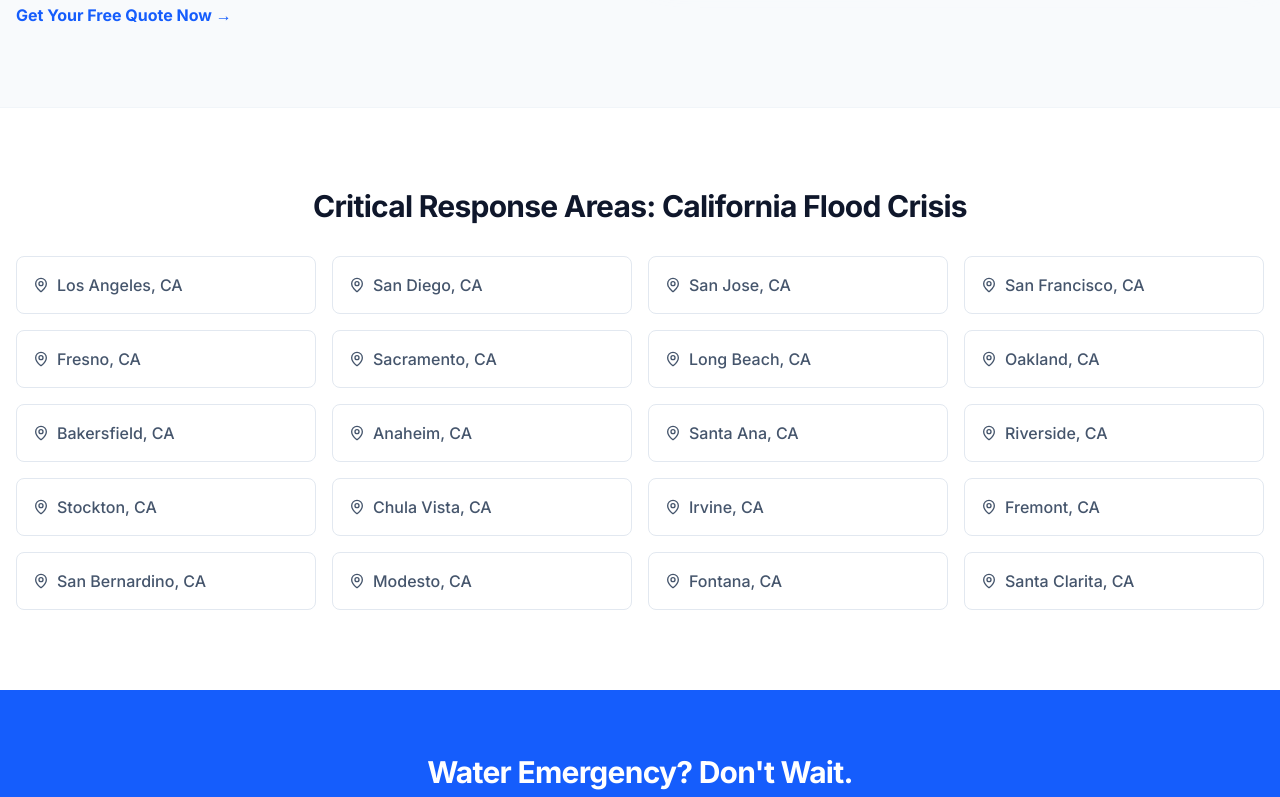
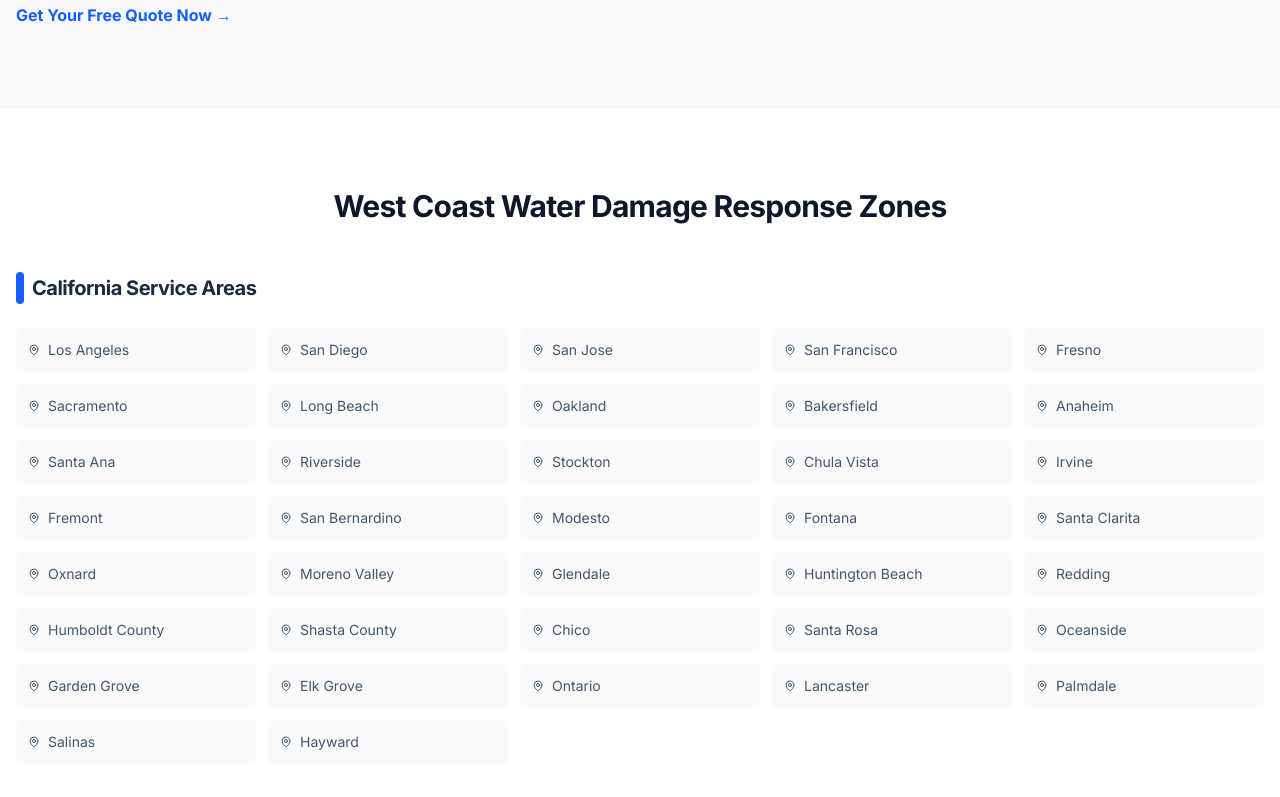
Before and after one commit to widescopeindustries/awaterdamagerestorationnearme, a Next.js app: page / in a window 1280 px wide. Shown: the part 2000-2797 px from the top of the page. Built offline with nearby package versions, Linux system fonts and the light colour scheme.

Commit message:
Expand to full West Coast coverage (CA, OR, WA) with dynamic content

```diff
--- a/package.json
+++ b/package.json
@@ -6,10 +6,12 @@
     "dev": "next dev",
     "build": "next build",
     "start": "next start",
-    "lint": "eslint"
+    "lint": "eslint",
+    "index-pages": "tsx scripts/index-urls.ts"
   },
   "dependencies": {
     "clsx": "^2.1.1",
+    "googleapis": "^169.0.0",
     "lucide-react": "^0.562.0",
     "next": "16.1.1",
     "react": "19.2.3",
@@ -24,6 +26,7 @@
     "eslint": "^9",
     "eslint-config-next": "16.1.1",
     "tailwindcss": "^4",
+    "tsx": "^4.21.0",
     "typescript": "^5"
   }
 }
--- a/src/app/locations/[city]/page.tsx
+++ b/src/app/locations/[city]/page.tsx
@@ -33,8 +33,37 @@ export async function generateMetadata({ params }: Props): Promise<Metadata> {
     };
 }
 
+
+// Helper: Get state-specific content
+function getStateInfo(citySlug: string) {
+    if (citySlug.endsWith("-wa")) {
+        return {
+            region: "Washington",
+            alert: "Storm & Flood Recovery Teams",
+            climate: "While the Pacific Northwest is known for rain, sudden storms and basement flooding require expert attention. We specialize in sump pump failures and heavy rain saturation.",
+            common_issues: ["Basement flooding from heavy rains", "Sump pump failures", "Mold growth from moisture", "Storm drain backups"]
+        };
+    } else if (citySlug.endsWith("-or")) {
+        return {
+            region: "Oregon",
+            alert: "Valley Flood Response",
+            climate: "Oregon's seasonal rainfall can overwhelm drainage systems. We provide specialized drying for crawl spaces and basements common in the region.",
+            common_issues: ["Crawl space water damage", "River flooding response", "Roof leaks from moss/debris", "Groundwater saturation"]
+        };
+    } else {
+        // Default to CA
+        return {
+            region: "California",
+            alert: "Emergency Response Teams",
+            climate: "In California, sudden storms and flash floods can cause devastating damage. We understand the local terrain and building codes.",
+            common_issues: ["Flash flooding recovery", "Mudslide cleanup support", "Burst pipes (dry rot)", "Coastal storm surges"]
+        };
+    }
+}
+
 export default function CityPage({ params }: Props) {
     const city = formatCity(params.city);
+    const stateInfo = getStateInfo(params.city);
 
     return (
         <div className="flex flex-col min-h-screen">
@@ -49,7 +78,7 @@ export default function CityPage({ params }: Props) {
                             <span className="animate-ping absolute inline-flex h-full w-full rounded-full bg-red-400 opacity-75"></span>
                             <span className="relative inline-flex rounded-full h-2 w-2 bg-red-500"></span>
                         </span>
-                        Emergency Response Teams in {city} Available Now
+                        {stateInfo.alert} in {city} Available Now
                     </div>
 
                     <h1 className="text-4xl md:text-6xl lg:text-7xl font-bold tracking-tight text-white mb-6">
@@ -116,13 +145,12 @@ export default function CityPage({ params }: Props) {
                             <h3 className="text-2xl font-bold text-slate-900">Why Choose Us in {city}?</h3>
                             <p className="text-slate-600">
                                 Water damage requires immediate action to minimize structural damage and prevent mold growth.
-                                In {city}, we understand the local climate and common building types, allowing us to provide tailored restoration solutions.
+                                {stateInfo.climate}
                             </p>
                             <ul className="space-y-4">
                                 {[
                                     `Rapid response throughout ${city} area`,
-                                    "Advanced water extraction equipment",
-                                    "Complete structural drying and dehumidification",
+                                    ...stateInfo.common_issues,
                                     "Content cleaning and restoration",
                                     "Mold remediation and prevention"
                                 ].map((item, i) => (
--- a/src/app/page.tsx
+++ b/src/app/page.tsx
@@ -1,5 +1,21 @@
 import { Phone, CheckCircle2, ShieldCheck, Clock, Award, MapPin } from "lucide-react";
 import Link from "next/link";
+import { CA_LOCATIONS, OR_LOCATIONS, WA_LOCATIONS } from "@/lib/locations";
+
+// Helper: Convert slug "austin-tx" to "Austin, TX"
+function formatCity(slug: string): string {
+  const parts = slug.split("-");
+  if (parts.length > 1 && parts[parts.length - 1].length === 2) {
+    // Has state code
+    const state = parts.pop()?.toUpperCase();
+    const city = parts.map((p) => p.charAt(0).toUpperCase() + p.slice(1)).join(" ");
+    return `${city}, ${state}`;
+  }
+  return slug
+    .split("-")
+    .map((word) => word.charAt(0).toUpperCase() + word.slice(1))
+    .join(" ");
+}
 
 export default function Home() {
   return (
@@ -156,32 +172,83 @@ export default function Home() {
         </div>
       </section>
 
-      {/* California Emergency Response Areas */}
+
+      {/* Service Areas */}
       <section className="py-20 bg-white border-t border-slate-100">
         <div className="container mx-auto px-4">
-          <h2 className="text-3xl font-bold tracking-tight text-slate-900 mb-8 text-center">
-            Critical Response Areas: California Flood Crisis
+          <h2 className="text-3xl font-bold tracking-tight text-slate-900 mb-12 text-center">
+            West Coast Water Damage Response Zones
           </h2>
-          <div className="grid grid-cols-2 md:grid-cols-3 lg:grid-cols-4 gap-4">
-            {[
-              "Los Angeles, CA", "San Diego, CA", "San Jose, CA", "San Francisco, CA",
-              "Fresno, CA", "Sacramento, CA", "Long Beach, CA", "Oakland, CA",
-              "Bakersfield, CA", "Anaheim, CA", "Santa Ana, CA", "Riverside, CA",
-              "Stockton, CA", "Chula Vista, CA", "Irvine, CA", "Fremont, CA",
-              "San Bernardino, CA", "Modesto, CA", "Fontana, CA", "Santa Clarita, CA"
-            ].map((city) => {
-              const slug = city.toLowerCase().replace(/,\s/g, "-").replace(/\s/g, "-");
+
+          <div className="space-y-12">
+            {/* California */}
+            <div>
+              <h3 className="text-xl font-bold text-slate-800 mb-6 flex items-center gap-2">
+                <span className="w-2 h-8 bg-blue-600 rounded-full"></span>
+                California Service Areas
+              </h3>
+              <div className="grid grid-cols-2 md:grid-cols-3 lg:grid-cols-5 gap-3">
+                {CA_LOCATIONS.map((slug) => {
+                  const city = formatCity(slug);
                   return (
                     <Link
-                  key={city}
+                      key={slug}
                       href={`/locations/${slug}`}
-                  className="flex items-center gap-2 p-4 rounded-lg border border-slate-200 hover:border-blue-500 hover:shadow-md transition-all text-slate-600 hover:text-blue-600 font-medium"
+                      className="text-sm p-3 rounded-md bg-slate-50 hover:bg-blue-50 text-slate-600 hover:text-blue-600 transition-colors flex items-center gap-2 truncate"
                     >
-                  <MapPin className="h-4 w-4 shrink-0" />
-                  {city}
+                      <MapPin className="h-3 w-3 shrink-0" />
+                      {city.split(',')[0]}
                     </Link>
-              );
+                  )
                 })}
+              </div>
+            </div>
+
+            {/* Washington */}
+            <div>
+              <h3 className="text-xl font-bold text-slate-800 mb-6 flex items-center gap-2">
+                <span className="w-2 h-8 bg-teal-600 rounded-full"></span>
+                Washington Service Areas
+              </h3>
+              <div className="grid grid-cols-2 md:grid-cols-3 lg:grid-cols-5 gap-3">
+                {WA_LOCATIONS.map((slug) => {
+                  const city = formatCity(slug);
+                  return (
+                    <Link
+                      key={slug}
+                      href={`/locations/${slug}`}
+                      className="text-sm p-3 rounded-md bg-slate-50 hover:bg-teal-50 text-slate-600 hover:text-teal-600 transition-colors flex items-center gap-2 truncate"
+                    >
+                      <MapPin className="h-3 w-3 shrink-0" />
+                      {city.split(',')[0]}
+                    </Link>
+                  )
+                })}
+              </div>
+            </div>
+
+            {/* Oregon */}
+            <div>
+              <h3 className="text-xl font-bold text-slate-800 mb-6 flex items-center gap-2">
+                <span className="w-2 h-8 bg-green-600 rounded-full"></span>
+                Oregon Service Areas
+              </h3>
+              <div className="grid grid-cols-2 md:grid-cols-3 lg:grid-cols-5 gap-3">
+                {OR_LOCATIONS.map((slug) => {
+                  const city = formatCity(slug);
+                  return (
+                    <Link
+                      key={slug}
+                      href={`/locations/${slug}`}
+                      className="text-sm p-3 rounded-md bg-slate-50 hover:bg-green-50 text-slate-600 hover:text-green-600 transition-colors flex items-center gap-2 truncate"
+                    >
+                      <MapPin className="h-3 w-3 shrink-0" />
+                      {city.split(',')[0]}
+                    </Link>
+                  )
+                })}
+              </div>
+            </div>
           </div>
         </div>
       </section>
--- a/src/app/sitemap.ts
+++ b/src/app/sitemap.ts
@@ -1,4 +1,6 @@
 import { MetadataRoute } from 'next'
+
+import { ALL_LOCATIONS } from '@/lib/locations';
 
 export default function sitemap(): MetadataRoute.Sitemap {
     return [
@@ -9,14 +11,7 @@ export default function sitemap(): MetadataRoute.Sitemap {
             priority: 1,
         },
 
-        ...[
-            "los-angeles-ca", "san-diego-ca", "san-jose-ca", "san-francisco-ca",
-            "fresno-ca", "sacramento-ca", "long-beach-ca", "oakland-ca",
-            "bakersfield-ca", "anaheim-ca", "santa-ana-ca", "riverside-ca",
-            "stockton-ca", "chula-vista-ca", "irvine-ca", "fremont-ca",
-            "san-bernardino-ca", "modesto-ca", "fontana-ca", "santa-clarita-ca",
-            "redding-ca", "humboldt-county-ca", "shasta-county-ca"
-        ].map((slug) => ({
+        ...ALL_LOCATIONS.map((slug) => ({
             url: `https://awaterdamagerestorationnearme.com/locations/${slug}`,
             lastModified: new Date(),
             changeFrequency: 'daily' as const,
--- /dev/null
+++ b/src/lib/locations.ts
@@ -0,0 +1,34 @@
+
+// California Cities
+export const CA_LOCATIONS = [
+    "los-angeles-ca", "san-diego-ca", "san-jose-ca", "san-francisco-ca",
+    "fresno-ca", "sacramento-ca", "long-beach-ca", "oakland-ca",
+    "bakersfield-ca", "anaheim-ca", "santa-ana-ca", "riverside-ca",
+    "stockton-ca", "chula-vista-ca", "irvine-ca", "fremont-ca",
+    "san-bernardino-ca", "modesto-ca", "fontana-ca", "santa-clarita-ca",
+    "oxnard-ca", "moreno-valley-ca", "glendale-ca", "huntington-beach-ca",
+    "redding-ca", "humboldt-county-ca", "shasta-county-ca", "chico-ca",
+    "santa-rosa-ca", "oceanside-ca", "garden-grove-ca", "elk-grove-ca",
+    "ontario-ca", "lancaster-ca", "palmdale-ca", "salinas-ca", "hayward-ca"
+];
+
+// Oregon Cities
+export const OR_LOCATIONS = [
+    "portland-or", "salem-or", "eugene-or", "gresham-or", "hillsboro-or",
+    "beaverton-or", "bend-or", "medford-or", "springfield-or", "corvallis-or",
+    "albany-or", "tigard-or", "lake-oswego-or", "keizer-or"
+];
+
+// Washington Cities
+export const WA_LOCATIONS = [
+    "seattle-wa", "spokane-wa", "tacoma-wa", "vancouver-wa", "bellevue-wa",
+    "kent-wa", "everett-wa", "renton-wa", "spokane-valley-wa", "federal-way-wa",
+    "yakima-wa", "kirkland-wa", "bellingham-wa", "kennewick-wa", "auburn-wa",
+    "pasco-wa", "marysville-wa", "redmond-wa"
+];
+
+export const ALL_LOCATIONS = [
+    ...CA_LOCATIONS,
+    ...OR_LOCATIONS,
+    ...WA_LOCATIONS
+];
```
Also changed, not shown: scripts/index-urls.ts (added, +60 -0 lines), 2 other files (tests, documents, lock files or other folders). Lines whose indentation alone changed are shown as unchanged.
